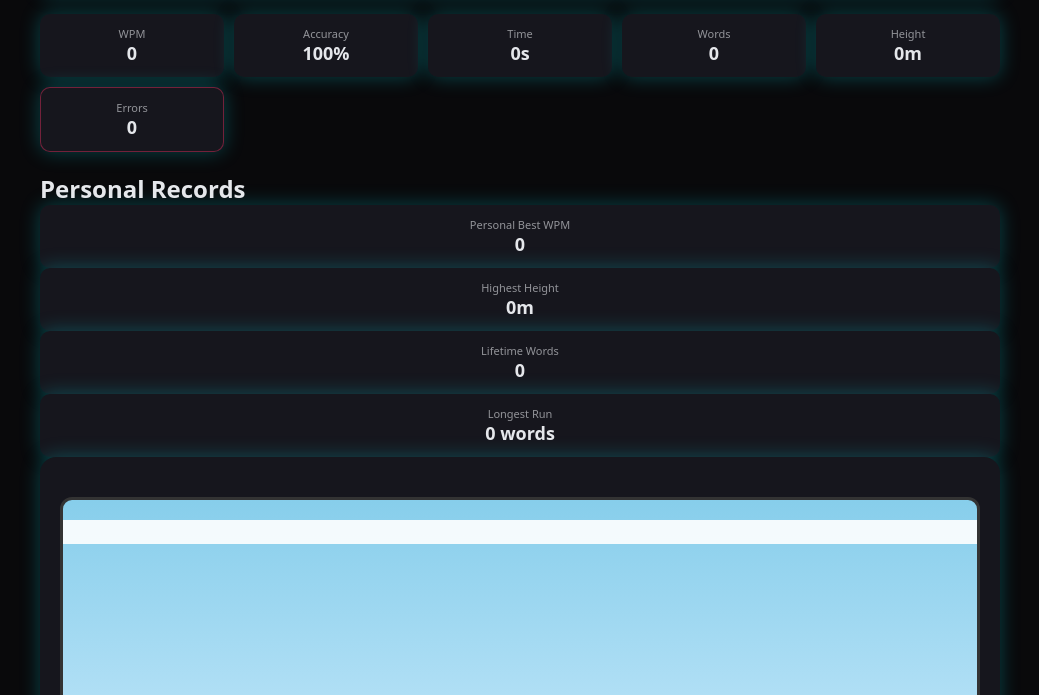
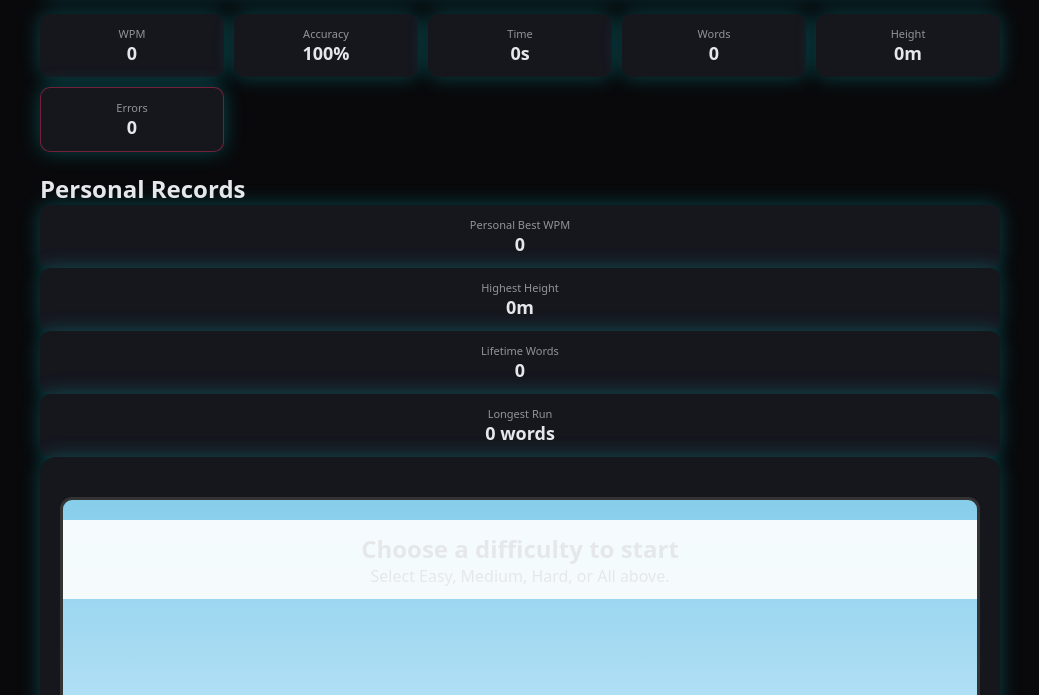
Before and after one commit to ryanblack02/keyboard-jumper-hardcore, a plain HTML site: page index.html in a window 1280 px wide. Shown: the part 105-800 px from the top of the page, without its empty margins (120-1159 px from the left). Drawn offline with Linux system fonts and the light colour scheme.

Commit message:
Add start message for game difficulty selection

```diff
--- a/index.html
+++ b/index.html
@@ -100,6 +100,11 @@
 
       <div class="word-display">
         <div id="word" class="word"></div>
+
+        <div id="startMessage">
+          <h2>Choose a difficulty to start</h2>
+          <p>Select Easy, Medium, Hard, or All above.</p>
+        </div>
       </div>
 
       <div id="player" class="player"></div>
```
